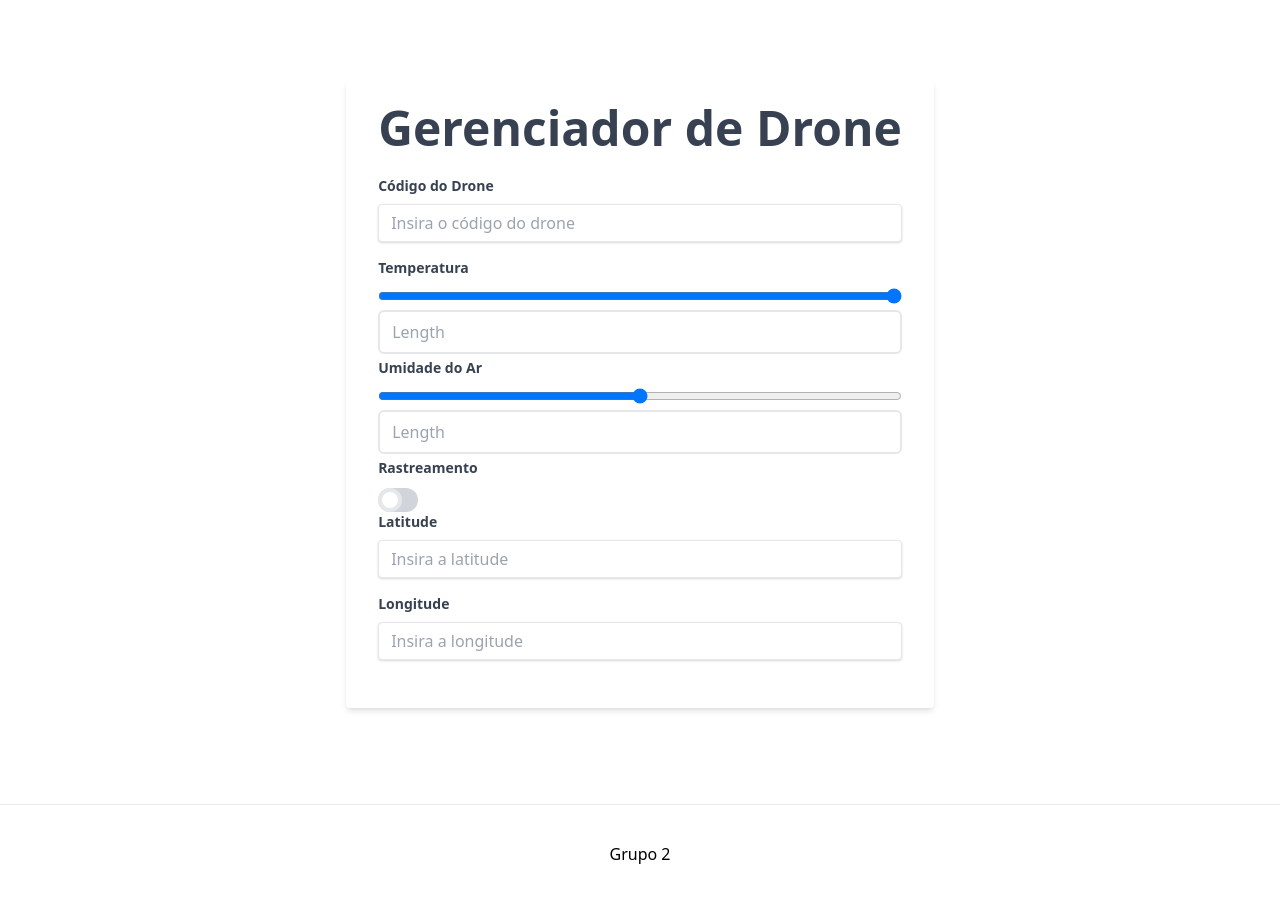
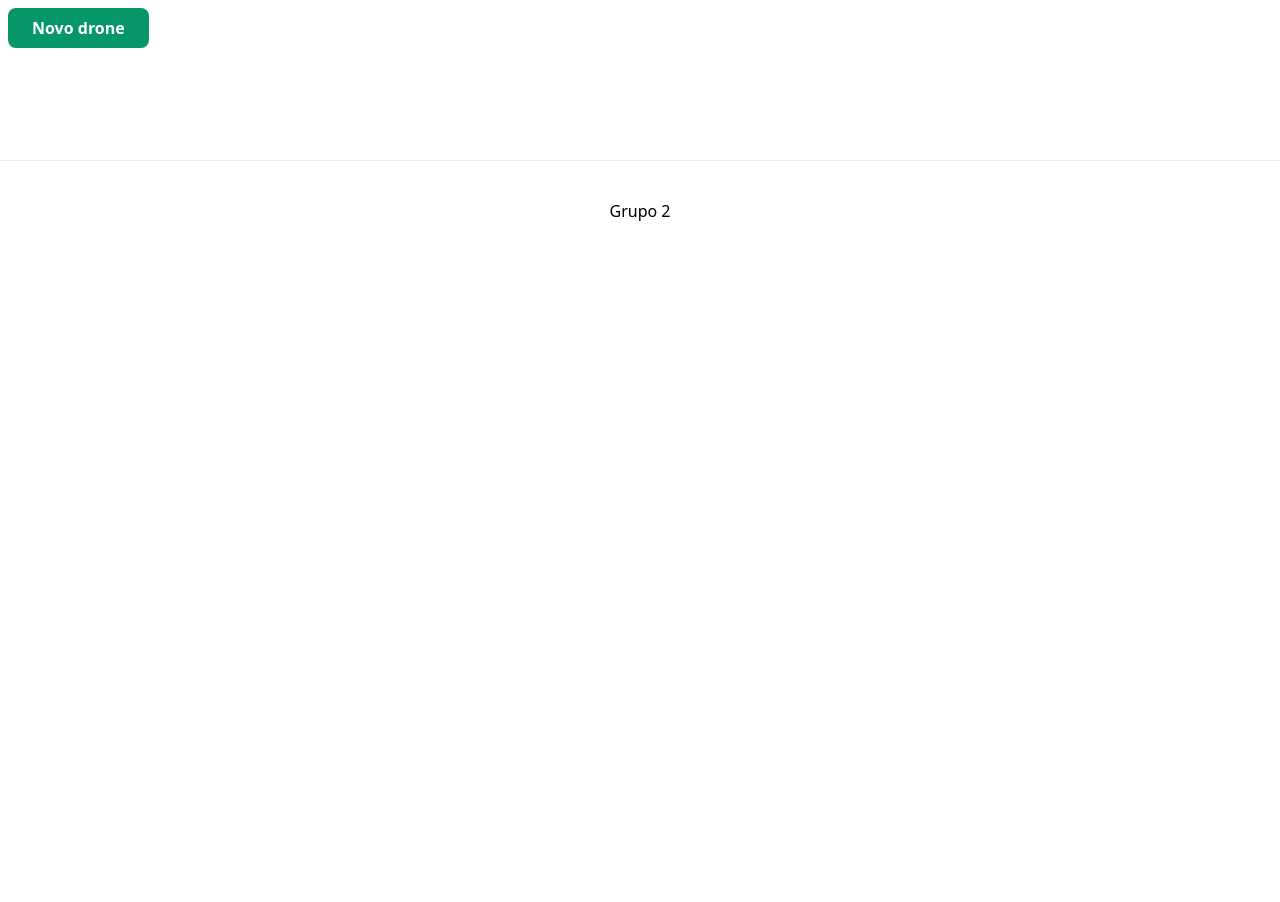
Before and after one commit to cmpsmarcio/kafka-producer-front-system, a Next.js app: page / in a window 1280 px wide. After the commit the page ends 800 px from the top, so only its background shows below. Built offline with nearby package versions, Linux system fonts and the light colour scheme.

Commit message:
Não permitir a digitação da temperatura e humidade. Passar valores default para o form. Botão para incluir o controle de mais de 1 Drone.

```diff
--- a/package.json
+++ b/package.json
@@ -15,6 +15,7 @@
     "react": "17.0.1",
     "react-dom": "17.0.1",
     "tailwind-react-ui": "^0.8.1",
-    "tailwindcss": "^2.0.3"
+    "tailwindcss": "^2.0.3",
+    "uuidv4": "^6.2.6"
   }
 }
--- a/src/components/Form.js
+++ b/src/components/Form.js
@@ -3,17 +3,19 @@ export default class Form extends Component {
   constructor(props) {
     super(props);
     this.state = {
-      idDrone: 0,
-      latitude: 0,
-      longitude: 0,
-      temperature: 20,
-      humidity: 0,
+      idDrone: props.idDrone || 0,
+      latitude: props.latitude || -23.54982304015043,
+      longitude: props.longitude ||  -46.634168716398555,
+      temperature: props.temperature || 20,
+      humidity: props.humidity || 60,
       rastreability: false,
     };
 
-    //this.handleInputChange = this.handleInputChange.bind(this);
     this.handleChanged = this.handleChanged.bind(this);
-    //this.handleSubmit = this.handleSubmit.bind(this)
+  }
+
+  keyCancel(event) {
+    event.preventDefault()
   }
 
   handleChanged(event) {
@@ -29,18 +31,15 @@ export default class Form extends Component {
 
   render() {
     return (
-      <form
-        className="bg-white shadow-md rounded px-8 pt-6 pb-8 mb-4"
-        onSubmit={this.handleSubmit}
-      >
-        <h1 className="font-bold text-gray-700 text-xl sm:text-2xl md:text-5xl leading-tight mb-6">
-          Gerenciador de Drone
+      <div className="flex flex-rowrap bg-gray-100 m-auto my-10 shadow-md">
+        <div className="py-8 px-8 rounded-xl">
+          <h1 className="font-bold text-gray-700 text-xl sm:text-2xl md:text-5xl leading-tight mb-2">
+            Drone
           </h1>
           <div className="mb-4">
             <label
               className="block text-gray-700 text-sm font-bold mb-2"
-            htmlFor="drone"
-          >
+              htmlFor="drone">
               Código do Drone
             </label>
             <input
@@ -50,60 +49,42 @@ export default class Form extends Component {
               type="text"
               placeholder="Insira o código do drone"
               onChange={this.handleChanged}
-            required
-          />
+              value={this.props.idDrone}
+              required />
           </div>
-
           <label className="block text-gray-700 text-sm font-bold mb-2">
-          Temperatura
+            Temperatura Cº
           </label>
-        <input
-          className="w-full"
-          type="range"
-          x-model="charsLength"
-          min="-25"
-          max="40"
-          step="5"
-          onChange={this.handleChanged}
-        />
           <input
             id="temperature"
             className="w-full px-3 py-2 mb-1 border-2 border-gray-200 rounded-md focus:outline-none focus:border-indigo-500 transition-colors"
-          placeholder="Length"
+            placeholder="Temperatura em Cº"
             type="number"
             min="-25"
             max="40"
-          step="5"
+            step="1"
             x-model="charsLength"
             onChange={this.handleChanged}
-        />
+            onKeyDown={this.keyCancel}
+            value={this.state.temperature} />
           <label className="block text-gray-700 text-sm font-bold mb-2">
-          Umidade do Ar
+            Umidade do Ar %
           </label>
-        <input
-          className="w-full"
-          type="range"
-          x-model="charsLength"
-          min="0"
-          max="100"
-          step="5"
-          onChange={this.handleChanged}
-        />
           <input
             id="humidity"
             className="w-full px-3 py-2 mb-1 border-2 border-gray-200 rounded-md focus:outline-none focus:border-indigo-500 transition-colors"
-          placeholder="Length"
+            placeholder="Humidade do ar em %"
             type="number"
             min="0"
             max="100"
             step="5"
             x-model="charsLength"
             onChange={this.handleChanged}
-        />
+            onKeyDown={this.keyCancel}
+            value={this.state.humidity} />
           <label
             htmlFor="toggle"
-          className="block text-gray-700 text-sm font-bold mb-2"
-        >
+            className="block text-gray-700 text-sm font-bold mb-2" >
             Rastreamento
           </label>
           <div className="relative inline-block w-10 mr-2 align-middle select-none transition duration-200 ease-in">
@@ -111,18 +92,16 @@ export default class Form extends Component {
               type="checkbox"
               name="toggle"
               id="toggle"
-            className="toggle-checkbox absolute block w-6 h-6 rounded-full bg-white border-4 appearance-none cursor-pointer"
-          />
+              className="toggle-checkbox absolute block w-6 h-6 rounded-full bg-white border-4 appearance-none cursor-pointer" />
             <label
               htmlFor="toggle"
-            className="toggle-label block overflow-hidden h-6 rounded-full bg-gray-300 cursor-pointer"
-          ></label>
+              className="toggle-label block overflow-hidden h-6 rounded-full bg-gray-300 cursor-pointer" >
+            </label>
           </div>
           <div className="mb-4">
             <label
               className="block text-gray-700 text-sm font-bold mb-2"
-            htmlFor="latitude"
-          >
+              htmlFor="latitude" >
               Latitude
             </label>
             <input
@@ -132,14 +111,13 @@ export default class Form extends Component {
               type="text"
               placeholder="Insira a latitude"
               onChange={this.handleChanged}
-            required
-          />
+              value={this.state.latitude}
+              required />
           </div>
           <div className="mb-4">
             <label
               className="block text-gray-700 text-sm font-bold mb-2"
-            htmlFor="longitude"
-          >
+              htmlFor="longitude" >
               Longitude
             </label>
             <input
@@ -149,42 +127,11 @@ export default class Form extends Component {
               type="text"
               placeholder="Insira a longitude"
               onChange={this.handleChanged}
-            required
-          />
+              value={this.state.longitude}
+              required />
           </div>
-
-        {/*
-        <label>Drone Id:&nbsp;</label>
-        <input
-          name="idDrone"
-          type="text"
-          value={this.state.value}
-          onChange={this.handleChanged}
-        />
-        <label>Latitude:&nbsp;</label>
-        <input
-          name="latitude"
-          type="text"
-          value={this.state.value}
-          onChange={this.handleChanged}
-        />
-        <label>Longitude:&nbsp;</label>
-        <input
-          name="longitude"
-          type="text"
-          value={this.state.value}
-          onChange={this.handleChanged}
-        />
-        <div class="flex-auto flex space-x-3">
-          <button
-            class="w-1/2 flex items-center justify-center rounded-md bg-black text-white"
-            type="submit"
-          >
-            Enviar
-          </button>
         </div>
-        */}
-      </form>
+      </div>
     );
   }
 }
--- /dev/null
+++ b/src/components/Main.js
@@ -0,0 +1,43 @@
+import React, { Component } from 'react'
+import { uuid } from 'uuidv4'
+import Form from './Form.js'
+
+export default class Main extends Component {
+  constructor(props) {
+    super(props)
+
+    this.state = {
+      drones: 0
+    }
+
+    this.handleClick = this.handleClick.bind(this)
+  }
+
+  handleClick() {
+    this.setState({
+      drones: this.state.drones + 1
+    })
+  }
+
+  render() {
+    let drones = []
+    for(let i=0; i < this.state.drones; i++) {
+      drones.push(<div className="p-2"><Form
+        idDrone={uuid()}
+        latitude={-23.54982304015043}
+        longitude={-46.634168716398555}
+        temperature={25}
+        humidity={80}
+        rastreability={false} />
+        </div>)
+    }
+    return (
+      <div>
+        <div>
+          <button className="left-2 top-2 fixed mr-5 bg-green-600 hover:bg-green-700 text-white font-bold py-2 px-6 rounded-lg" onClick={this.handleClick}>Novo drone</button>
+        </div>
+        <div className="flex flex-rowrap">{drones}</div>
+      </div>
+    )
+  }
+}
--- a/src/pages/index.js
+++ b/src/pages/index.js
@@ -1,5 +1,5 @@
 import Head from 'next/head'
-import Form from '../components/form.js'
+import Main from '../components/Main.js'
 import styles from '../styles/Home.module.css'
 
 export default function Home() {
@@ -9,7 +9,7 @@ export default function Home() {
         <title>Trabalho final - 38SCJ</title>
       </Head>
       <main className={styles.main}>
-        <Form />
+        <Main />
       </main>
       <footer className={styles.footer}>
        <label>Grupo 2</label>
```
Also changed, not shown: public/drone.png (added), 1 other file (tests, documents, lock files or other folders). Lines whose indentation alone changed are shown as unchanged.
